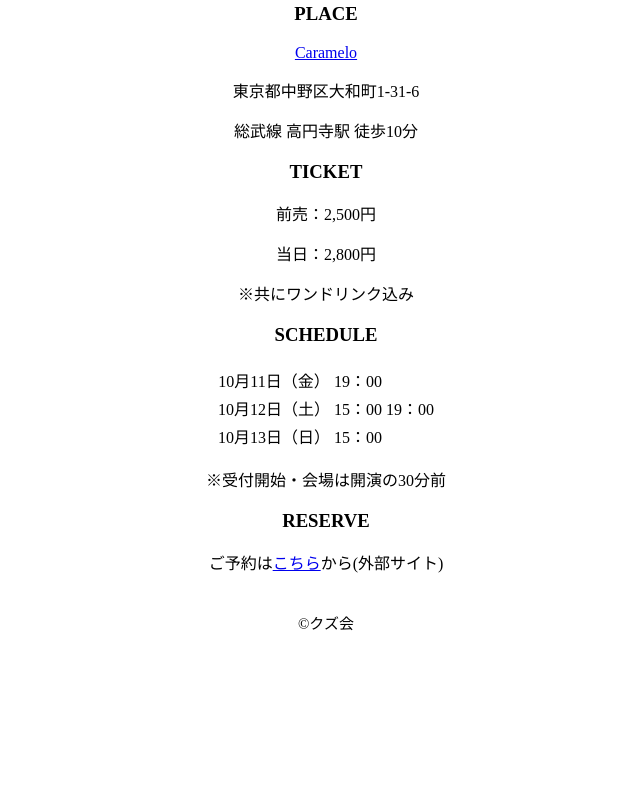
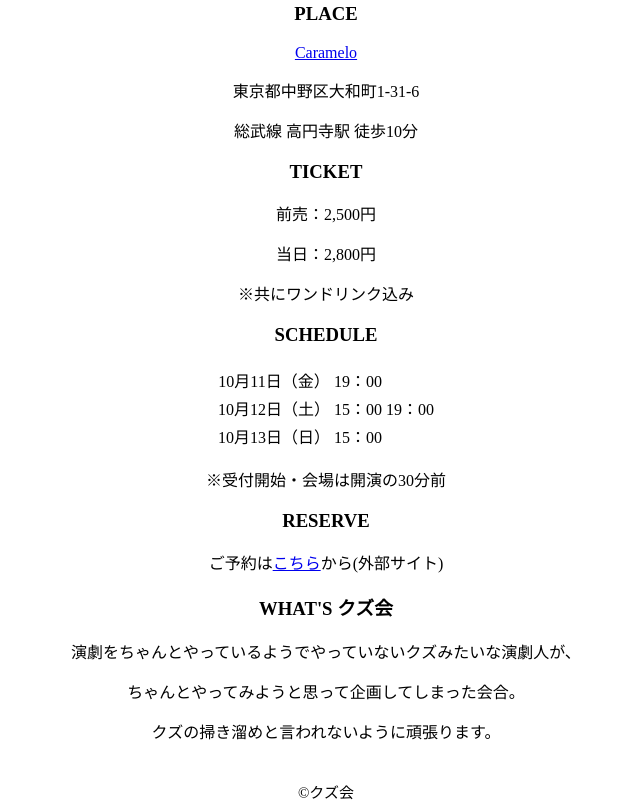
Before and after one commit to fuasahina/kuzukai, a plain HTML site: page index.html in a window 1280 px wide. Shown: the part 1304-2114 px from the top of the page, without its empty margins (314-954 px from the left). Before the commit the page ends 1945 px from the top, so only its background shows below. Drawn offline with nearby package versions, Linux system fonts and the light colour scheme.

Commit message:
クズ会とは？を追加

```diff
--- a/index.html
+++ b/index.html
@@ -72,6 +72,10 @@
                                 <h3>RESERVE</h3>
                                 ご予約は<a href="https://www.quartet-online.net/ticket/kuzu00"
                                         target="_blank">こちら</a>から(外部サイト)
+                                <h3>WHAT'S クズ会</h3>
+                                <p>演劇をちゃんとやっているようでやっていないクズみたいな演劇人が、</p>
+                                <p>ちゃんとやってみようと思って企画してしまった会合。</p>
+                                <p>クズの掃き溜めと言われないように頑張ります。</p>
         </div>
         <div class="footer">
                 ©︎クズ会
```
Also changed, not shown: 1 other file.
